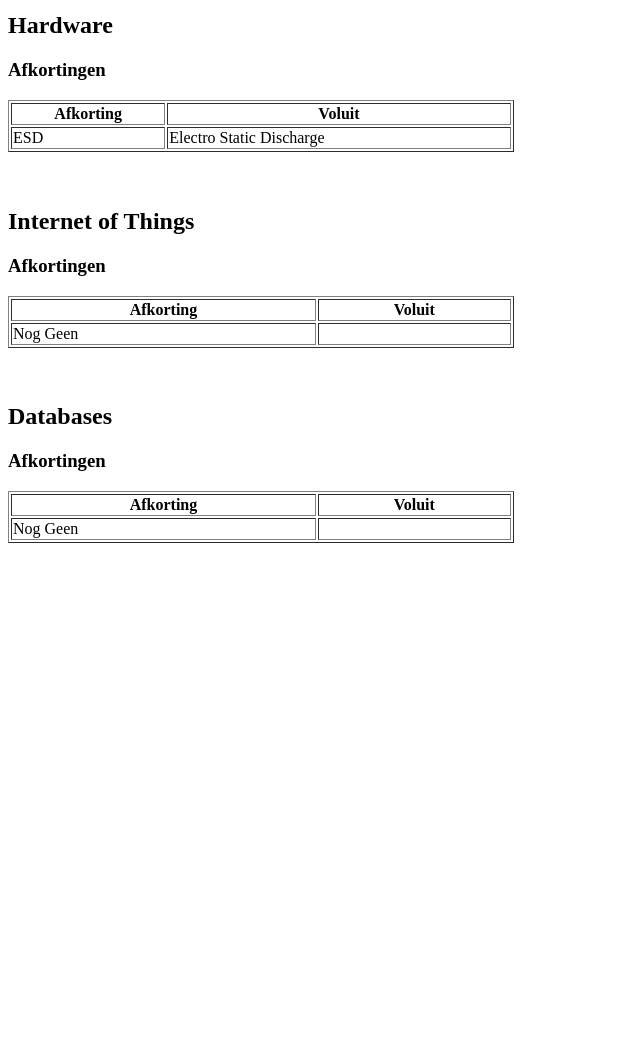
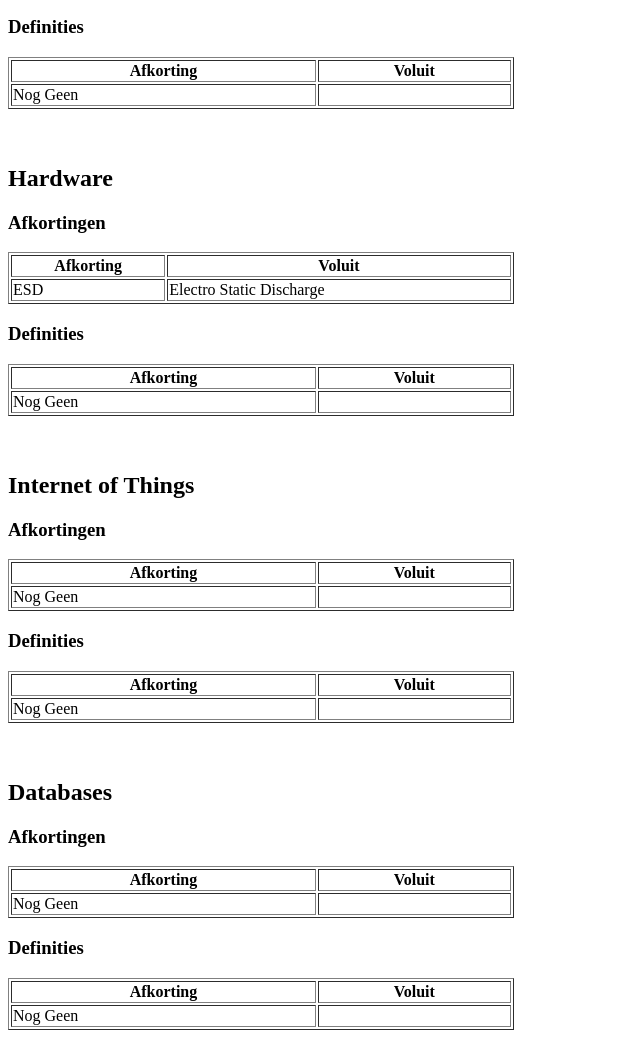
Before and after one commit to Warre002/websiteStudeerSteun.github.io, a plain HTML site: page index.html in a window 1280 px wide. Shown: the part 810-1848 px from the top of the page, without its empty margins (0-640 px from the left). Before the commit the page ends 1361 px from the top, so only its background shows below. Drawn offline with Linux system fonts and the light colour scheme.

Commit message:
Added buttons

```diff
--- a/index.html
+++ b/index.html
@@ -2,9 +2,38 @@
 <html>
 <head>
 	<title>Leer Steun</title>
+	<style type="text/css">
+		html {
+		     scroll-behavior: smooth;
+		}
+	</style>
 </head>
 <body>
+	<div class="Title">
 		<h1>Informatica Warre Bossaert</h1>
+	</div>
+
+	<button>
+	 	<a href="#SoftwareDevelopment">Software Development</a>
+	 </button>
+
+	 <button>
+	 	<a href="#WebTechnology">Web Technology</a>
+	 </button>
+
+	 <button>
+	 	<a href="#Hardware">Hardware</a>
+	 </button>
+
+	 <button>
+	 	<a href="#IoT">Internet of Things</a>
+	 </button>
+
+	 <button>
+	 	<a href="#Databases">Databases</a>
+	 </button>
+
+	 <div id="SoftwareDevelopment">
 		<h2>Software Development</h2>
 		<h3>Afkortingen</h3>
 		<table border="1" width="40%">
@@ -53,8 +82,10 @@
 				</tr>
 			</tbody>
 		</table>
+	</div>
 
 	<br><br>
+	<div id="WebTechnology">
 		<h2>Web Technology</h2>
 		<h3>Afkortingen</h3>
 		<table border="1" width="40%">
@@ -101,7 +132,27 @@
 			</tbody>
 		</table>
 
+		<h3>Definities</h3>
+
+		<table border="1" width="40%">
+			<thead>
+				<tr>
+					<th>Afkorting</th>
+					<th>Voluit</th>
+				</tr>
+			</thead>
+
+			<tbody>
+				<tr>
+					<td>Nog Geen</td>
+					<td></td>
+				</tr>
+			</tbody>
+		</table>
+	</div>
+
 	<br><br>
+	<div id="Hardware">
 		<h2>Hardware</h2>
 		<h3>Afkortingen</h3>
 
@@ -121,7 +172,27 @@
 			</tbody>
 		</table>
 
+		<h3>Definities</h3>
+
+		<table border="1" width="40%">
+			<thead>
+				<tr>
+					<th>Afkorting</th>
+					<th>Voluit</th>
+				</tr>
+			</thead>
+
+			<tbody>
+				<tr>
+					<td>Nog Geen</td>
+					<td></td>
+				</tr>
+			</tbody>
+		</table>
+	</div>
+
 	<br><br>
+	<div id="IoT">
 		<h2>Internet of Things</h2>
 		<h3>Afkortingen</h3>
 
@@ -141,7 +212,27 @@
 			</tbody>
 		</table>
 
+		<h3>Definities</h3>
+
+		<table border="1" width="40%">
+			<thead>
+				<tr>
+					<th>Afkorting</th>
+					<th>Voluit</th>
+				</tr>
+			</thead>
+
+			<tbody>
+				<tr>
+					<td>Nog Geen</td>
+					<td></td>
+				</tr>
+			</tbody>
+		</table>
+	</div>
+
 	<br><br>
+	<div id="Databases">
 		<h2>Databases</h2>
 		<h3>Afkortingen</h3>
 
@@ -161,6 +252,23 @@
 			</tbody>
 		</table>
 
+		<h3>Definities</h3>
 
+		<table border="1" width="40%">
+			<thead>
+				<tr>
+					<th>Afkorting</th>
+					<th>Voluit</th>
+				</tr>
+			</thead>
+
+			<tbody>
+				<tr>
+					<td>Nog Geen</td>
+					<td></td>
+				</tr>
+			</tbody>
+		</table>
+	</div>
 </body>
 </html>
```
Lines whose indentation alone changed are shown as unchanged.
